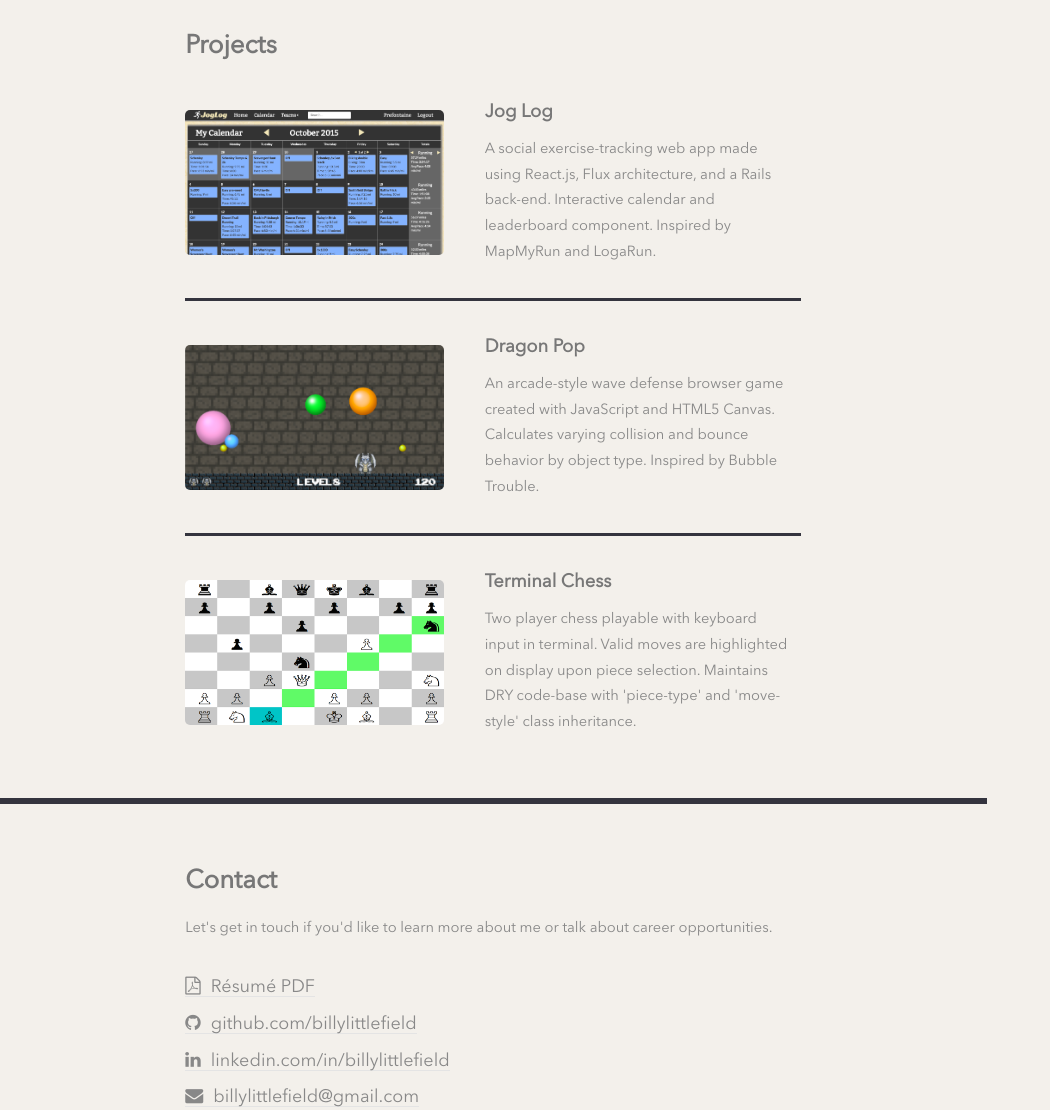
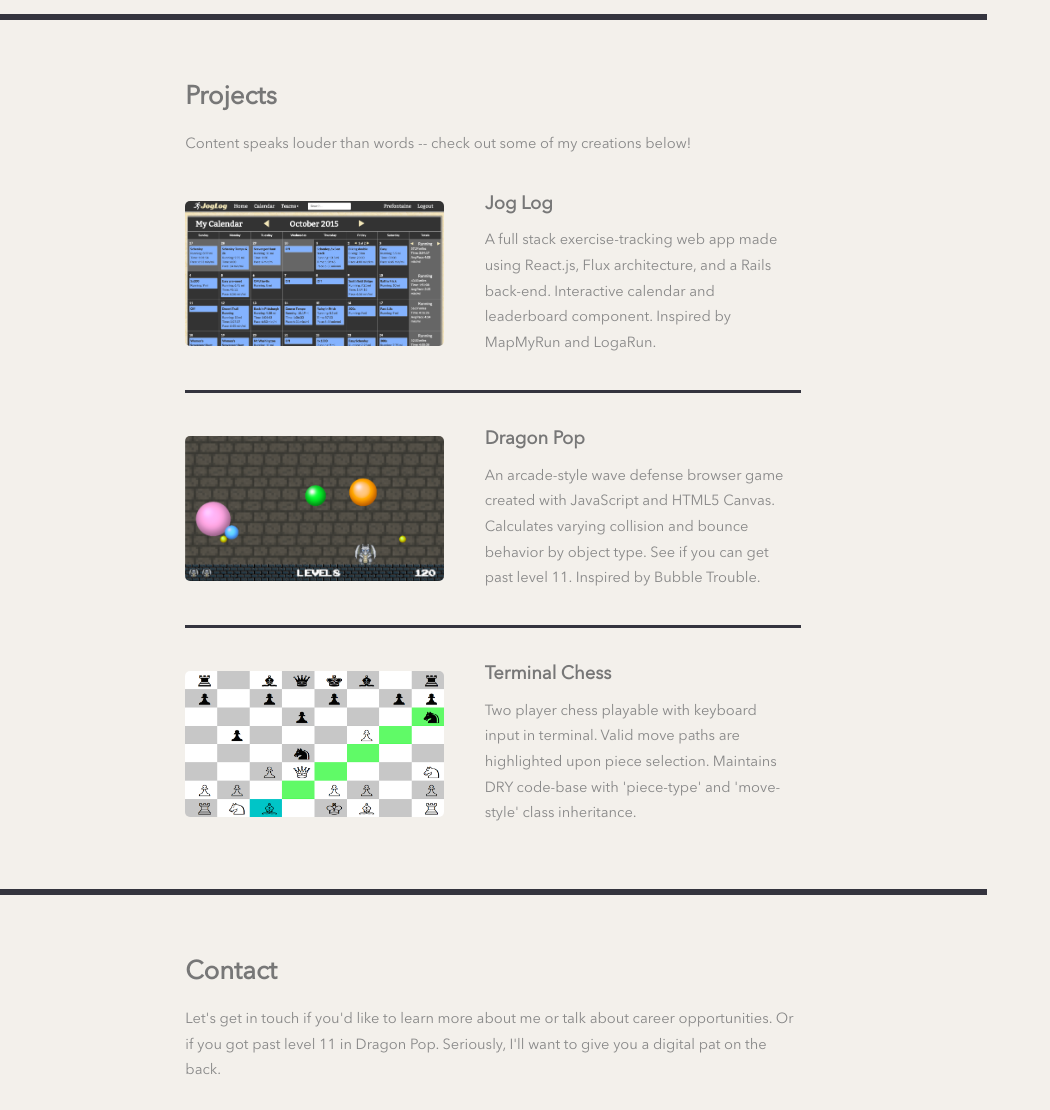
Before and after one commit to billylittlefield/billylittlefield.github.io, a plain HTML site: page index.html in a window 1280 px wide. Shown: the part 1360-2470 px from the top of the page, without its empty margins (0-1050 px from the left). Drawn offline with Linux system fonts and the light colour scheme.

Commit message:
Updated bio paragraph

```diff
--- a/index.html
+++ b/index.html
@@ -54,7 +54,7 @@
 										<h2>Billy Littlefield</h2>
 										<p>Forward-thinker, problem-shrinker, tea-drinker.</p>
 									</header>
-									<p class="bio">I'm a San Francisco-based web developer with experience in JavaScript, Ruby, and HTML/CSS. As a former hardware engineer, I double majored in engineering at Carnegie Mellon. After graduating, I worked for two years in semiconductor manufacturing while hobby coding on the side. I loved working on the cutting-edge of technology, but wasn't completely satisfied. I finally elected to transition into software full-time, moved to the bay, and haven't looked back since. My passion for solving tough problems and making cool things has never felt more applicable. I'm eager to continue coding and creating meaningful content for the rest of the world, and am actively looking fo career opportunities to do so!</p>
+									<p class="bio">I'm a San Francisco-based web developer with experience in JavaScript, Ruby, and HTML/CSS and a strong engineering background that precedes my time in software. I graduated from Carnegie Mellon with a double major in engineering and subsequently went to work in the semiconductor industry. After several years of hobby coding on the side and growing to love it more and more, I elected to transition into software full-time. I parted ways with my hardware job, enrolled in an intensive programming course to expedite my learning, and haven't looked back since! My passion for solving challenging problems and building cool things has never felt more applicable.  I'm eager to continue expanding my programming skills and creating useful and intuitive content along the way using code as my medium, and am actively seeking career opportunities to do so!</p>
 								</div>
 							</section>
 
@@ -84,7 +84,7 @@
 							<section id="three">
 								<div class="container">
 									<h3>Projects</h3>
-									<p></p>
+									<p>Content speaks louder than words -- check out some of my creations below!</p>
 									<div class="features">
 										<article>
 											<a href="#" class="image"><img src="images/joglog.png" alt="" /></a>
@@ -94,7 +94,7 @@
 											</div>
 											<div class="inner">
 												<h4>Jog Log</h4>
-												<p>A social exercise-tracking web app made using React.js, Flux architecture, and a Rails back-end. Interactive calendar and leaderboard component. Inspired by MapMyRun and LogaRun.</p>
+												<p>A full stack exercise-tracking web app made using React.js, Flux architecture, and a Rails back-end. Interactive calendar and leaderboard component. Inspired by MapMyRun and LogaRun.</p>
 											</div>
 										</article>
 										<article>
@@ -105,7 +105,7 @@
 											</div>
 											<div class="inner">
 												<h4>Dragon Pop</h4>
-												<p>An arcade-style wave defense browser game created with JavaScript and HTML5 Canvas. Calculates varying collision and bounce behavior by object type. Inspired by Bubble Trouble.</p>
+												<p>An arcade-style wave defense browser game created with JavaScript and HTML5 Canvas. Calculates varying collision and bounce behavior by object type. See if you can get past level 11. Inspired by Bubble Trouble.</p>
 											</div>
 										</article>
 										<article>
@@ -115,7 +115,7 @@
 											</div>
 											<div class="inner">
 												<h4>Terminal Chess</h4>
-												<p>Two player chess playable with keyboard input in terminal. Valid moves are highlighted on display upon piece selection. Maintains DRY code-base with 'piece-type' and 'move-style' class inheritance.</p>
+												<p>Two player chess playable with keyboard input in terminal. Valid move paths are highlighted upon piece selection. Maintains DRY code-base with 'piece-type' and 'move-style' class inheritance.</p>
 											</div>
 										</article>
 									</div>
@@ -126,7 +126,7 @@
 							<section id="four">
 								<div class="container">
 									<h3>Contact</h3>
-									<p>Let's get in touch if you'd like to learn more about me or talk about career opportunities.</p>
+									<p>Let's get in touch if you'd like to learn more about me or talk about career opportunities. Or if you got past level 11 in Dragon Pop. Seriously, I'll want to give you a digital pat on the back.</p>
 
 									<ul class="contact-list">
 										<li><a href="resume.pdf"><span class="icon fa-file-pdf-o"></span><span>Résumé PDF</span></a></li>
```
Also changed, not shown: 1 other file.
